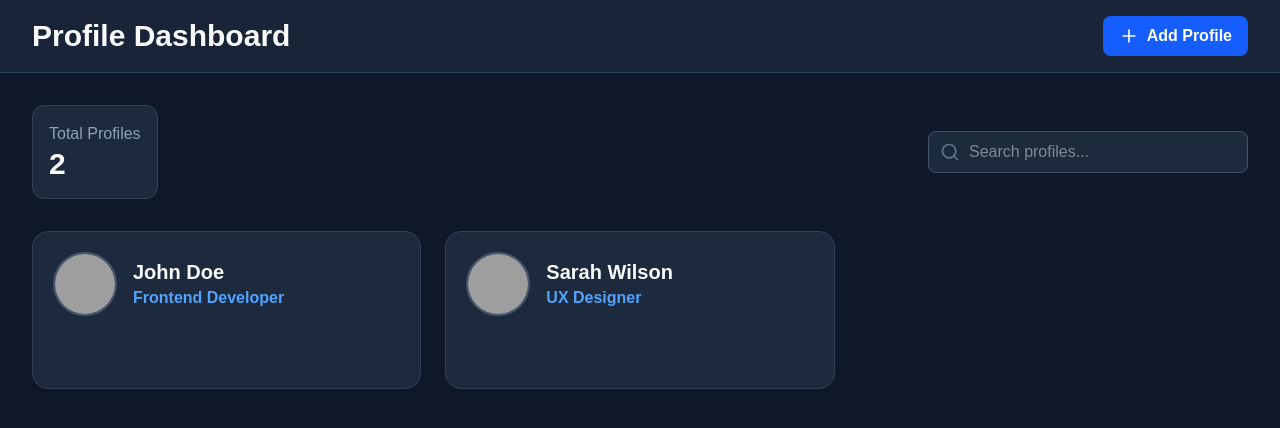
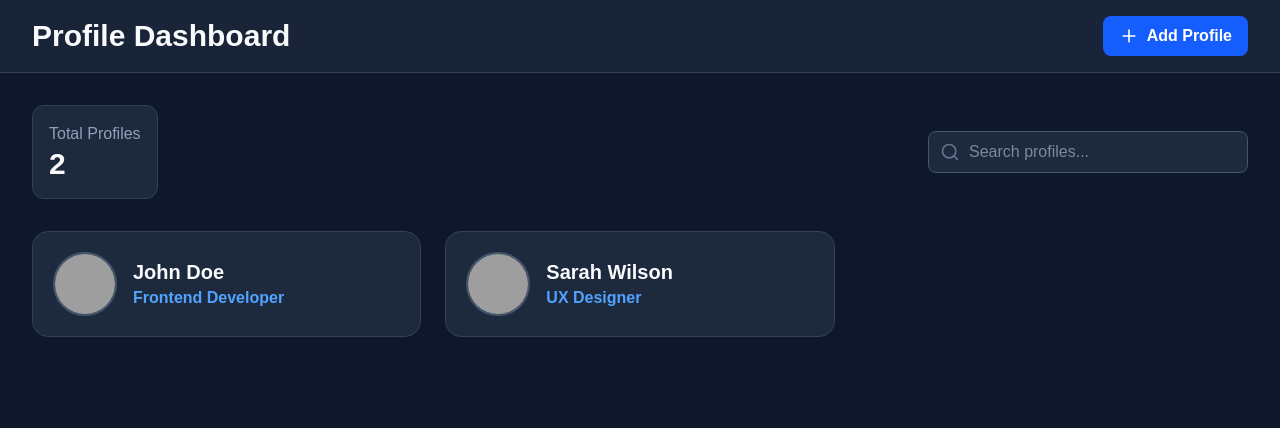
Before and after one commit to AkioCkist/IOT-Dashboard, a Next.js app: page /dashboard_admin in a window 1280 px wide. Shown: the top 428 px of the page. Built offline with nearby package versions, Linux system fonts and the light colour scheme; grey boxes are pictures that could not be loaded.

Commit message:
Refactor ProfileCard component: move action buttons to top-right corner and improve text handling

```diff
--- a/src/app/dashboard_admin/page.js
+++ b/src/app/dashboard_admin/page.js
@@ -4,7 +4,13 @@ import { Plus, Edit, Trash2, Eye, X, Save, Search } from 'lucide-react';
 
 // Optimized ProfileCard with a new dark theme design
 const ProfileCard = ({ profile, setSelectedProfile, handleEdit, handleDelete }) => (
-  <div className="bg-slate-800 rounded-2xl p-5 border border-slate-700 hover:border-blue-500 transition-colors duration-300 group">
+  <div className="bg-slate-800 rounded-2xl p-5 border border-slate-700 hover:border-blue-500 transition-colors duration-300 group relative">
+    {/* Action buttons moved to top-right corner */}
+    <div className="absolute top-4 right-4 flex space-x-2 opacity-0 group-hover:opacity-100 transition-opacity z-10">
+      <button onClick={() => setSelectedProfile(profile)} className="p-2 text-slate-400 hover:text-white hover:bg-slate-700 rounded-full transition-colors"><Eye size={20} /></button>
+      <button onClick={() => handleEdit(profile)} className="p-2 text-slate-400 hover:text-white hover:bg-slate-700 rounded-full transition-colors"><Edit size={20} /></button>
+      <button onClick={() => handleDelete(profile.id)} className="p-2 text-slate-400 hover:text-red-500 hover:bg-red-500/10 rounded-full transition-colors"><Trash2 size={20} /></button>
+    </div>
     <div className="flex items-center space-x-4">
       <img
         src={profile.avatar || `https://ui-avatars.com/api/?name=${profile.name.replace(' ', '+')}&background=0D89EC&color=fff`}
@@ -13,15 +19,11 @@ const ProfileCard = ({ profile, setSelectedProfile, handleEdit, handleDelete })
         onError={(e) => { e.target.onerror = null; e.target.src=`https://ui-avatars.com/api/?name=${profile.name.replace(' ', '+')}&background=0D89EC&color=fff`; }}
       />
       <div>
-        <h3 className="text-xl font-bold text-slate-50">{profile.name}</h3>
+        <h3 className="text-xl font-bold text-slate-50 break-words max-w-[8rem]">{profile.name}</h3>
         <p className="text-blue-400 font-semibold">{profile.position}</p>
       </div>
     </div>
-    <div className="flex justify-end items-center space-x-2 mt-4 opacity-0 group-hover:opacity-100 transition-opacity">
-       <button onClick={() => setSelectedProfile(profile)} className="p-2 text-slate-400 hover:text-white hover:bg-slate-700 rounded-full transition-colors"><Eye size={20} /></button>
-       <button onClick={() => handleEdit(profile)} className="p-2 text-slate-400 hover:text-white hover:bg-slate-700 rounded-full transition-colors"><Edit size={20} /></button>
-       <button onClick={() => handleDelete(profile.id)} className="p-2 text-slate-400 hover:text-red-500 hover:bg-red-500/10 rounded-full transition-colors"><Trash2 size={20} /></button>
-    </div>
+    {/* Removed old button group from here */}
   </div>
 );
 
```
